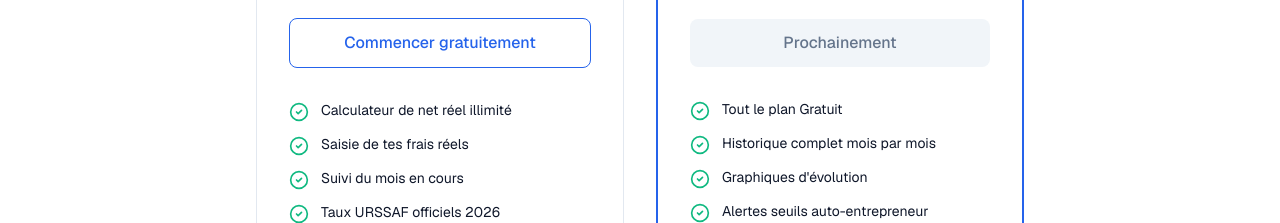
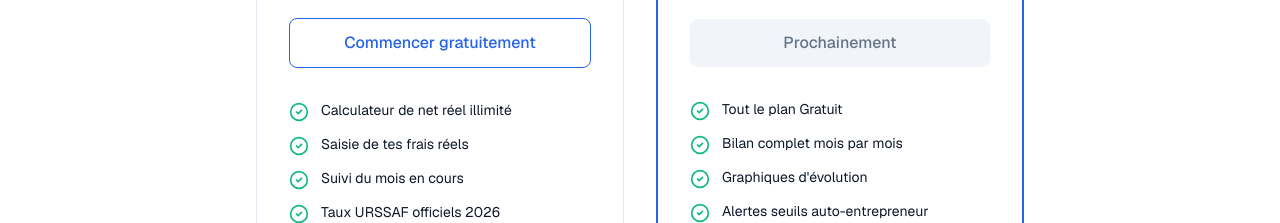
Before and after one commit to devnako/netaprestax, a Next.js app: page / in a window 1280 px wide. Shown: the part 2780-3003 px from the top of the page. Built offline with nearby package versions, Linux system fonts and the light colour scheme.

Commit message:
Renommer "Historique" en "Bilan" dans toute l'application

```diff
--- a/src/app/dashboard/history/page.tsx
+++ b/src/app/dashboard/history/page.tsx
@@ -86,7 +86,7 @@ export default function HistoryPage() {
     <div className="space-y-8">
       {/* Header + Year selector */}
       <div className="flex items-center justify-between">
-        <h1 className="text-2xl font-bold text-foreground">Historique</h1>
+        <h1 className="text-2xl font-bold text-foreground">Bilan</h1>
         <div className="flex items-center gap-2">
           <button
             onClick={() => setYear((y) => y - 1)}
--- a/src/app/dashboard/layout.tsx
+++ b/src/app/dashboard/layout.tsx
@@ -38,7 +38,7 @@ export default async function DashboardLayout({
     { href: "/dashboard/quotes", icon: FileText, label: "Devis" },
     { href: "/dashboard/invoices", icon: FileCheck, label: "Factures" },
     ...(tvaAssujetti ? [{ href: "/dashboard/tva", icon: Percent, label: "TVA" }] : []),
-    { href: "/dashboard/history", icon: BarChart3, label: "Historique" },
+    { href: "/dashboard/history", icon: BarChart3, label: "Bilan" },
     { href: "/dashboard/alerts", icon: Bell, label: "Alertes" },
     { href: "/dashboard/simulation", icon: Calculator, label: "Simulation" },
     { href: "/dashboard/export", icon: Download, label: "Exporter" },
--- a/src/app/dashboard/mes-clients/[clientId]/history/page.tsx
+++ b/src/app/dashboard/mes-clients/[clientId]/history/page.tsx
@@ -83,7 +83,7 @@ export default function HistoryPage() {
     <div className="space-y-8 pb-20 md:pb-0">
       {/* Header + Year selector */}
       <div className="flex items-center justify-between">
-        <h1 className="text-2xl font-bold text-foreground">Historique</h1>
+        <h1 className="text-2xl font-bold text-foreground">Bilan</h1>
         <div className="flex items-center gap-2">
           <button
             onClick={() => setYear((y) => y - 1)}
--- a/src/app/dashboard/mes-clients/[clientId]/layout.tsx
+++ b/src/app/dashboard/mes-clients/[clientId]/layout.tsx
@@ -21,7 +21,7 @@ const NAV_ITEMS = [
   { href: "/expenses", icon: Receipt, label: "Frais" },
   { href: "/invoices", icon: FileCheck, label: "Factures" },
   { href: "/quotes", icon: FileText, label: "Devis" },
-  { href: "/history", icon: BarChart3, label: "Historique" },
+  { href: "/history", icon: BarChart3, label: "Bilan" },
 ];
 
 interface ClientInfo {
--- a/src/app/page.tsx
+++ b/src/app/page.tsx
@@ -189,7 +189,7 @@ export default function Home() {
               </div>
               <ul className="mt-8 space-y-3">
                 <PricingFeature text="Tout le plan Gratuit" />
-                <PricingFeature text="Historique complet mois par mois" />
+                <PricingFeature text="Bilan complet mois par mois" />
                 <PricingFeature text="Graphiques d'évolution" />
                 <PricingFeature text="Alertes seuils auto-entrepreneur" />
                 <PricingFeature text="Simulation de scénarios" />
--- a/src/components/dashboard/mobile-nav.tsx
+++ b/src/components/dashboard/mobile-nav.tsx
@@ -12,7 +12,7 @@ const PRIMARY = [
   { href: "/dashboard", icon: LayoutDashboard, label: "Accueil" },
   { href: "/dashboard/revenue", icon: Wallet, label: "Revenus" },
   { href: "/dashboard/expenses", icon: Receipt, label: "Frais" },
-  { href: "/dashboard/history", icon: BarChart3, label: "Historique" },
+  { href: "/dashboard/history", icon: BarChart3, label: "Bilan" },
 ];
 
 const SECONDARY = [
```
